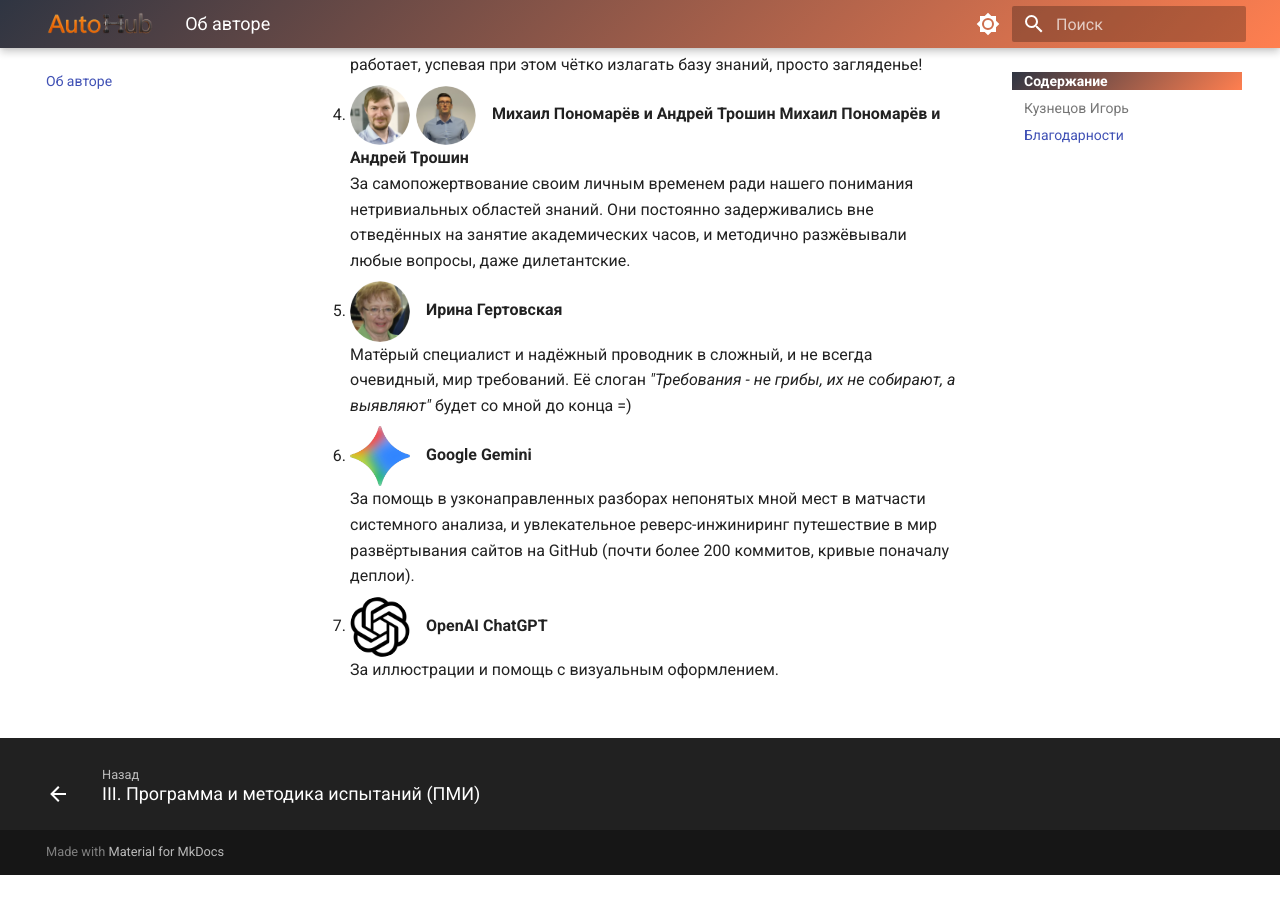
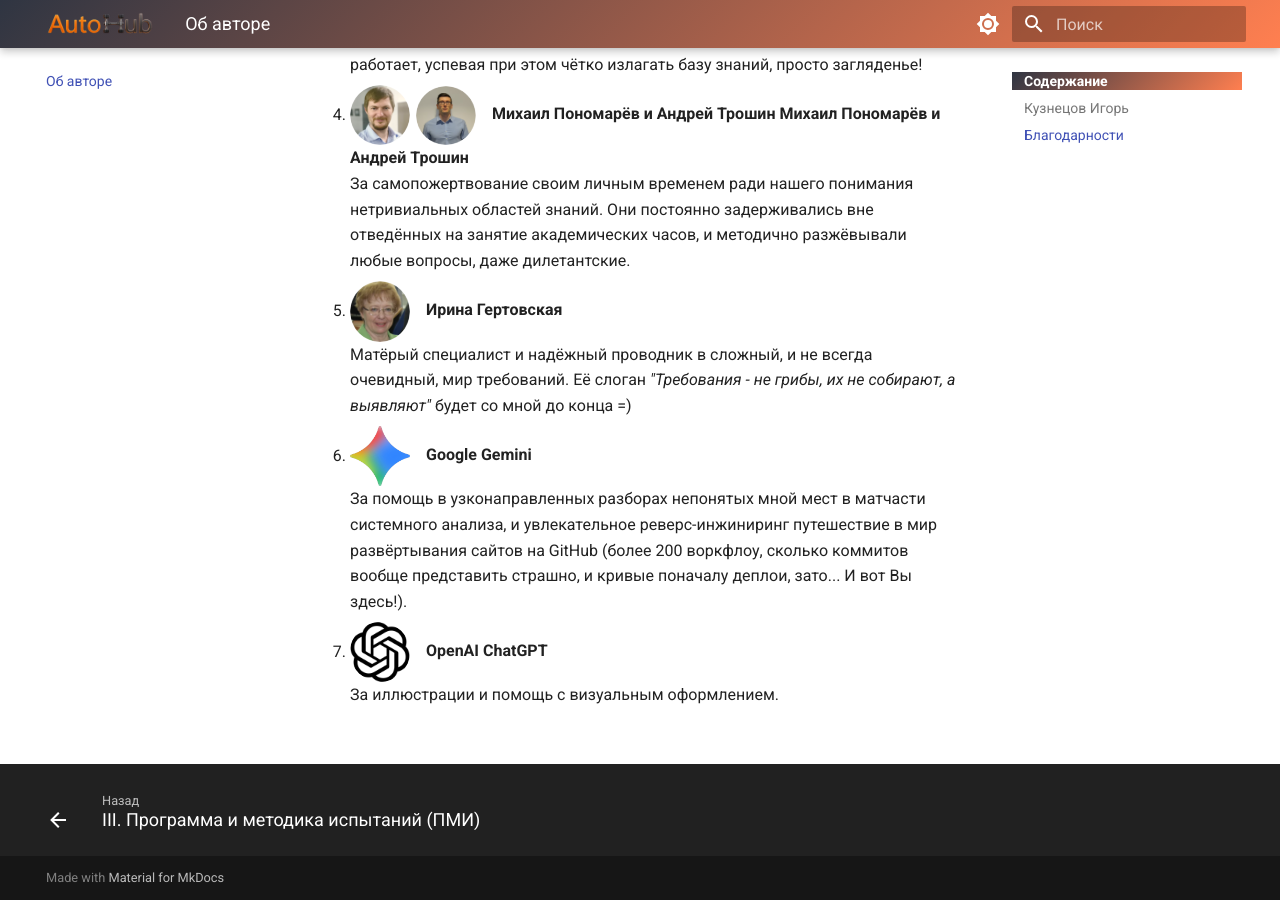
Before and after one commit to IggyKuz/AutoHub-Docs, an MkDocs documentation site: the page built from docs/about.md, in a window 1280 px wide and 900 px high, scrolled down 1641 px. Built offline with MkDocs 1.6.1 and Material for MkDocs 9.7.7, drawn with Linux system fonts in a browser that asks for light colours; before the commit the page ends 2516 px from its top, so only the background shows below that.

Commit message:
финалОчка

```diff
--- a/docs/about.md
+++ b/docs/about.md
@@ -42,7 +42,7 @@
    Матёрый специалист и надёжный проводник в сложный, и не всегда очевидный, мир требований. Её слоган *"Требования - не грибы, их не собирают, а выявляют"* будет со мной до конца =)
 
 6. ![Google Gemini](assets/images/about/gemini.png){ width="60" height="60" style="border-radius: 50%; vertical-align: middle; margin-right: 12px; object-fit: cover; background: #fff;" } **Google Gemini**
-   За помощь в узконаправленных разборах непонятых мной мест в матчасти системного анализа, и увлекательное реверс-инжиниринг путешествие в мир развёртывания сайтов на GitHub (почти более 200 коммитов, кривые поначалу деплои).
+   За помощь в узконаправленных разборах непонятых мной мест в матчасти системного анализа, и увлекательное реверс-инжиниринг путешествие в мир развёртывания сайтов на GitHub (более 200 воркфлоу, сколько коммитов вообще представить страшно, и кривые поначалу деплои, зато... И вот Вы здесь!).
 
 7. ![OpenAI ChatGPT](assets/images/about/chatgpt.png){ width="60" height="60" style="border-radius: 50%; vertical-align: middle; margin-right: 12px; object-fit: cover; background: #fff;" } **OpenAI ChatGPT**
    За иллюстрации и помощь с визуальным оформлением.
```
